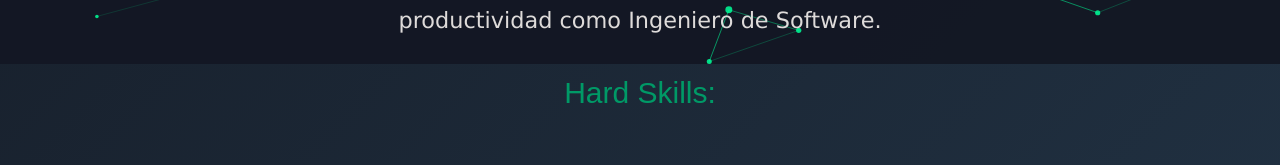
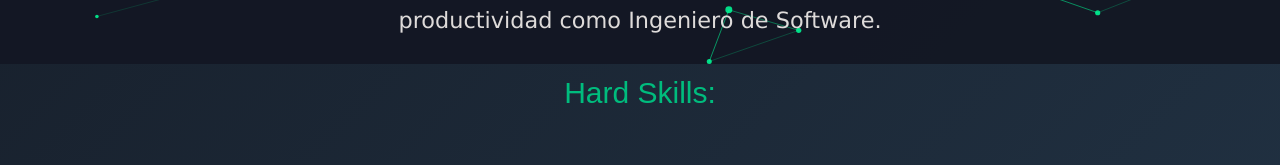
Before and after one commit to Hilary97/Portafolio-Hilario, a React (Vite) app: page / in a window 1280 px wide. Shown: the part 736-901 px from the top of the page. Built offline with nearby package versions, Linux system fonts and the light colour scheme; a web font is replaced by a local one.

Commit message:
Cambios de color h3

```diff
--- a/src/App.css
+++ b/src/App.css
@@ -52,7 +52,7 @@ h1 {
 h3 {
   font-family: 'Sargento Gorila', sans-serif;
   font-size: 30px;
-  color: oklch(59.6% 0.145 163.225);
+  color: oklch(69.6% 0.17 162.48);
   /* text-shadow: 3px 3px 3px #00e4f0b1; */
   transition: all 0.3s ease;
 
```
